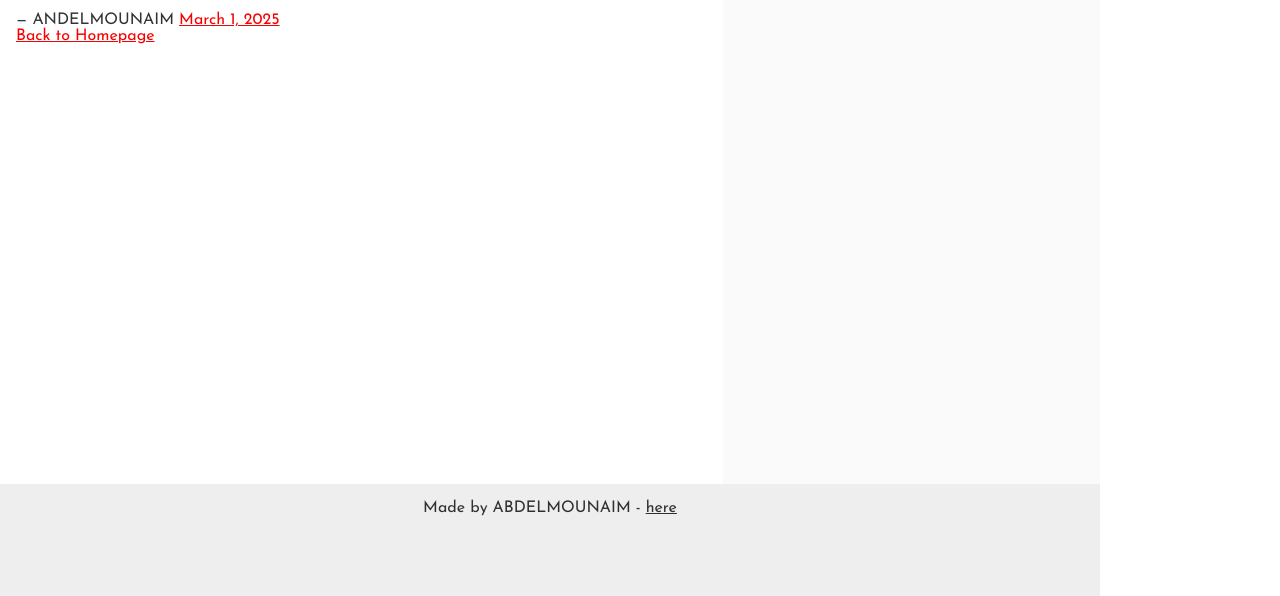
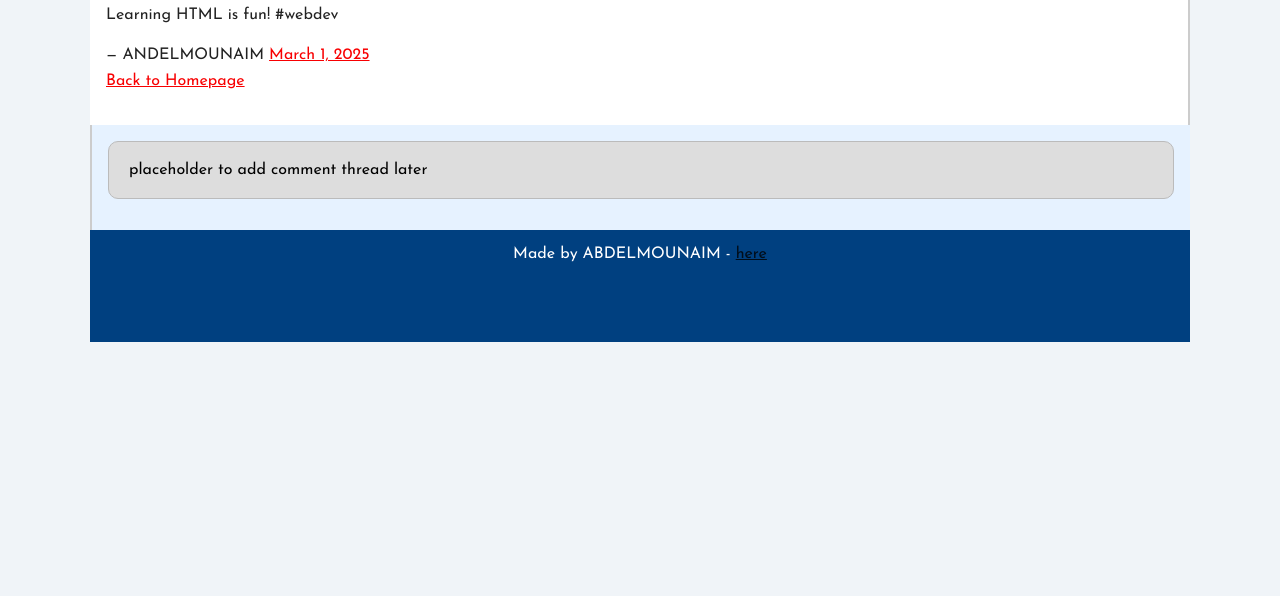
Before and after one commit to abdelmounaimbahji-bit/alx_html_css, a plain HTML site: page css_basic/tweets.html in a window 1280 px wide. Shown: the part 204-800 px from the top of the page. Drawn offline with Linux system fonts and the light colour scheme.

Commit message:
Add custom styling and logo to header

```diff
--- a/css_basic/styles.css
+++ b/css_basic/styles.css
@@ -1,33 +1,42 @@
 /* styles.css */
 
+/* Make the background and text more vibrant */
 body {
-  display: flex;
-  flex-direction: column;
-  height: 100vh;
-  margin: 0;
+  background-color: #f0f4f8;
+  color: #222;
 }
 
-main {
-  display: flex;
-  flex-direction: row;
-  flex: auto;
+/* Style header and footer */
+header, footer {
+  background-color: #004080;
+  color: white;
+  padding: 1rem;
+  text-align: center;
 }
 
-
-article {
-  flex: 2;
-  overflow-y: auto;
-  padding: 1rem;
+/* Style the logo */
+.logo {
+  font-size: 2rem;
+  margin-right: 1rem;
 }
 
-aside {
-  flex: 1;
-  overflow-y: auto;
+/* Style article content */
+article {
+  background-color: #ffffff;
+  border-right: 2px solid #ccc;
   padding: 1rem;
+  line-height: 1.6;
 }
 
-header, footer {
+/* Style aside content */
+aside {
+  background-color: #e6f2ff;
   padding: 1rem;
-  background-color: #eee;
-  text-align: center;
+  border-left: 2px solid #ccc;
 }
+
+/* Add hover effect to links */
+a:hover {
+  color: #ff6600;
+  text-decoration: underline;
+}
```
Also changed, not shown: css_basic/index.html (+8 -0 lines).
